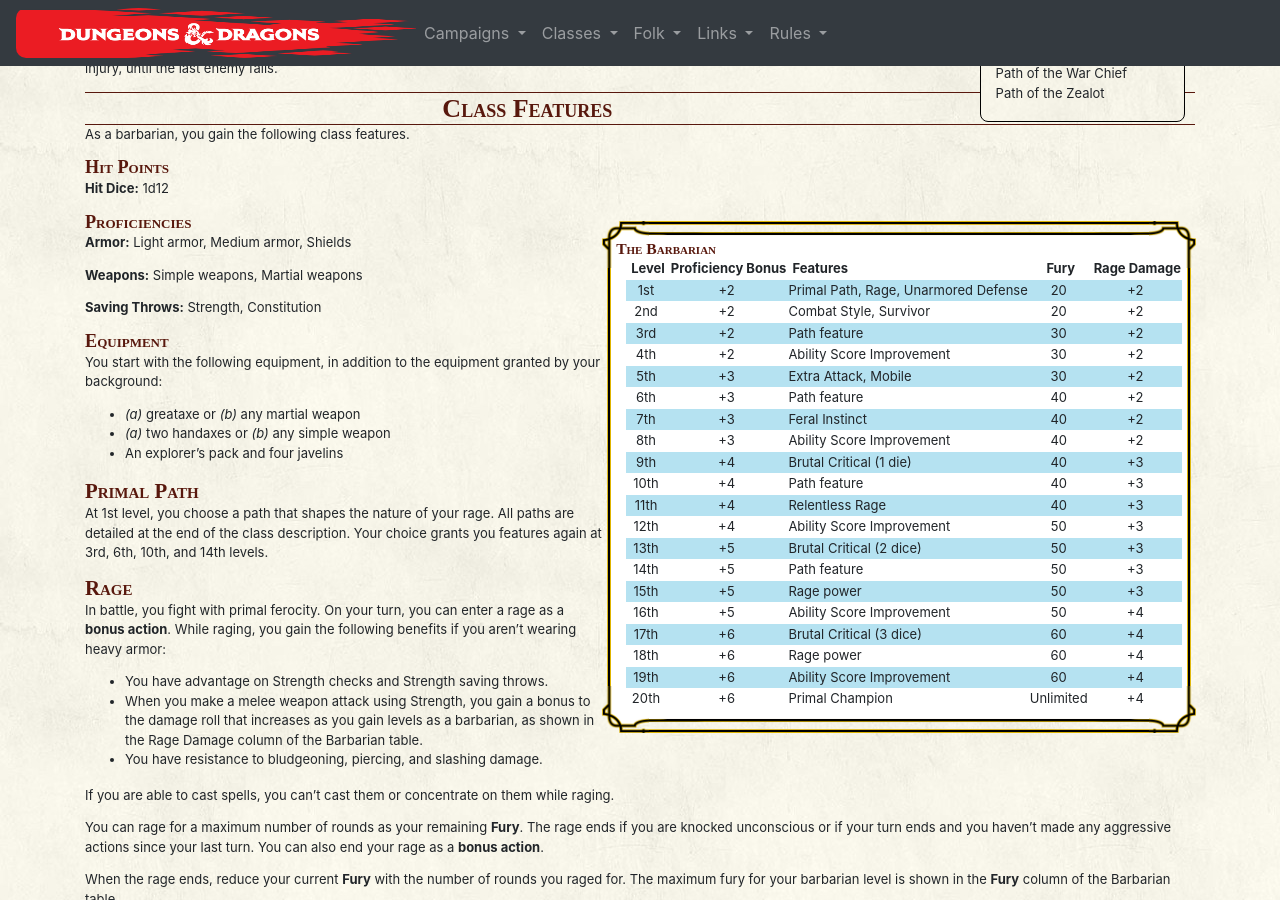
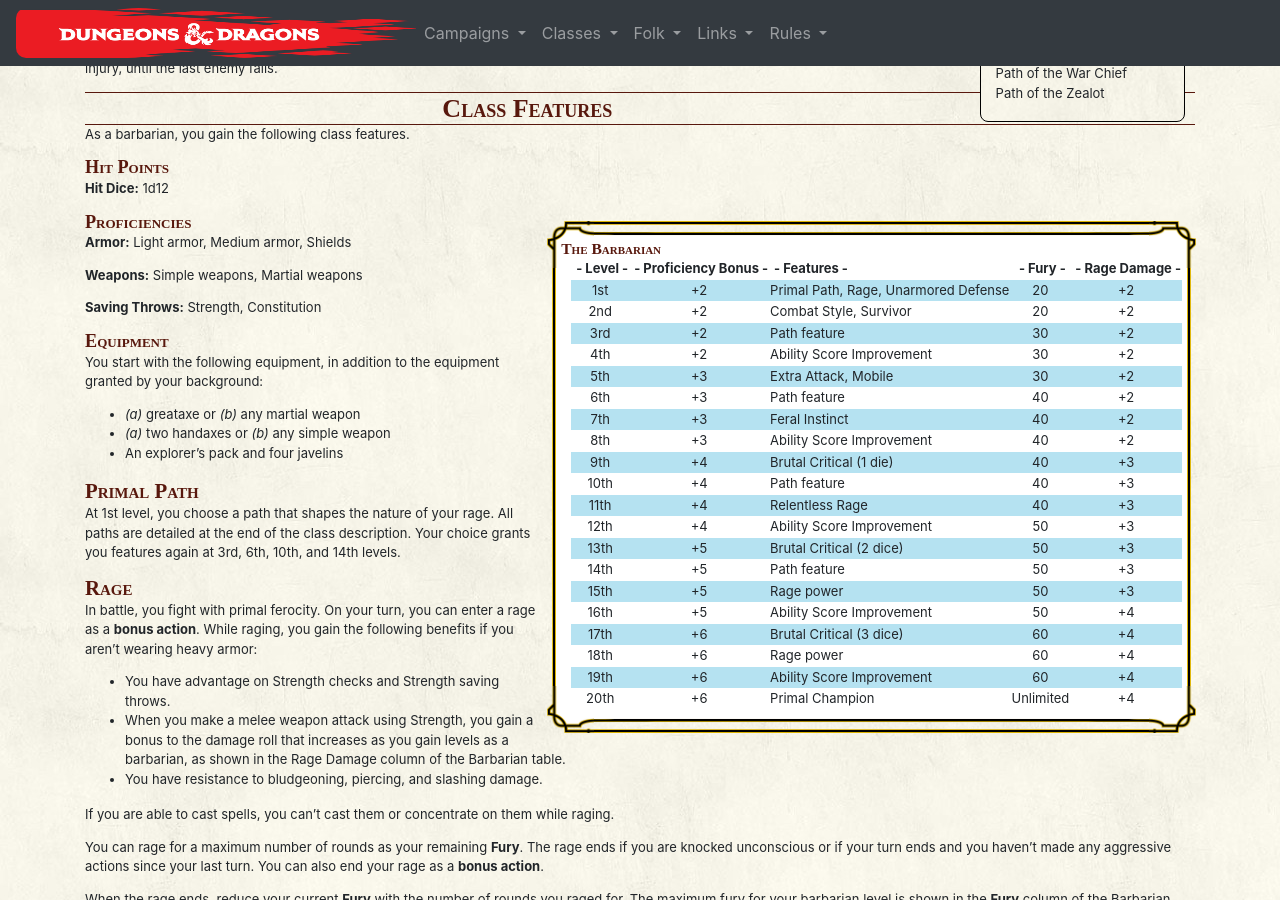
Before and after one commit to kvarak/dnd, a Jekyll site: the page built from docs/_Classes/barbarian.md, in a window 1280 px wide and 900 px high, scrolled down 337 px. Built offline with Jekyll 4.4.1, drawn with Linux system fonts in a browser that asks for light colours; nearby versions of some CDN libraries; some web fonts are replaced; Markdown is read by kramdown in place of the engine named in the settings.

Commit message:
update class tables

```diff
--- a/docs/_Classes/barbarian.md
+++ b/docs/_Classes/barbarian.md
@@ -47,7 +47,7 @@
 
 ##### The Barbarian
 
-| Level | Proficiency Bonus | Features | Fury | Rage Damage |
+| - Level - | - Proficiency Bonus - | - Features - | - Fury - | - Rage Damage - |
 |:---:|:---:|:---|:---:|:---:|
 | 1st | +2 | Primal Path, Rage, Unarmored Defense | 20 | +2 |
 | 2nd | +2 | Combat Style, Survivor | 20 | +2 |
```
Also changed, not shown: docs/_Classes/bard.md (+1 -1 lines), docs/_Classes/cavalier.md (+1 -1 lines), docs/_Classes/cleric.md (+1 -1 lines).
